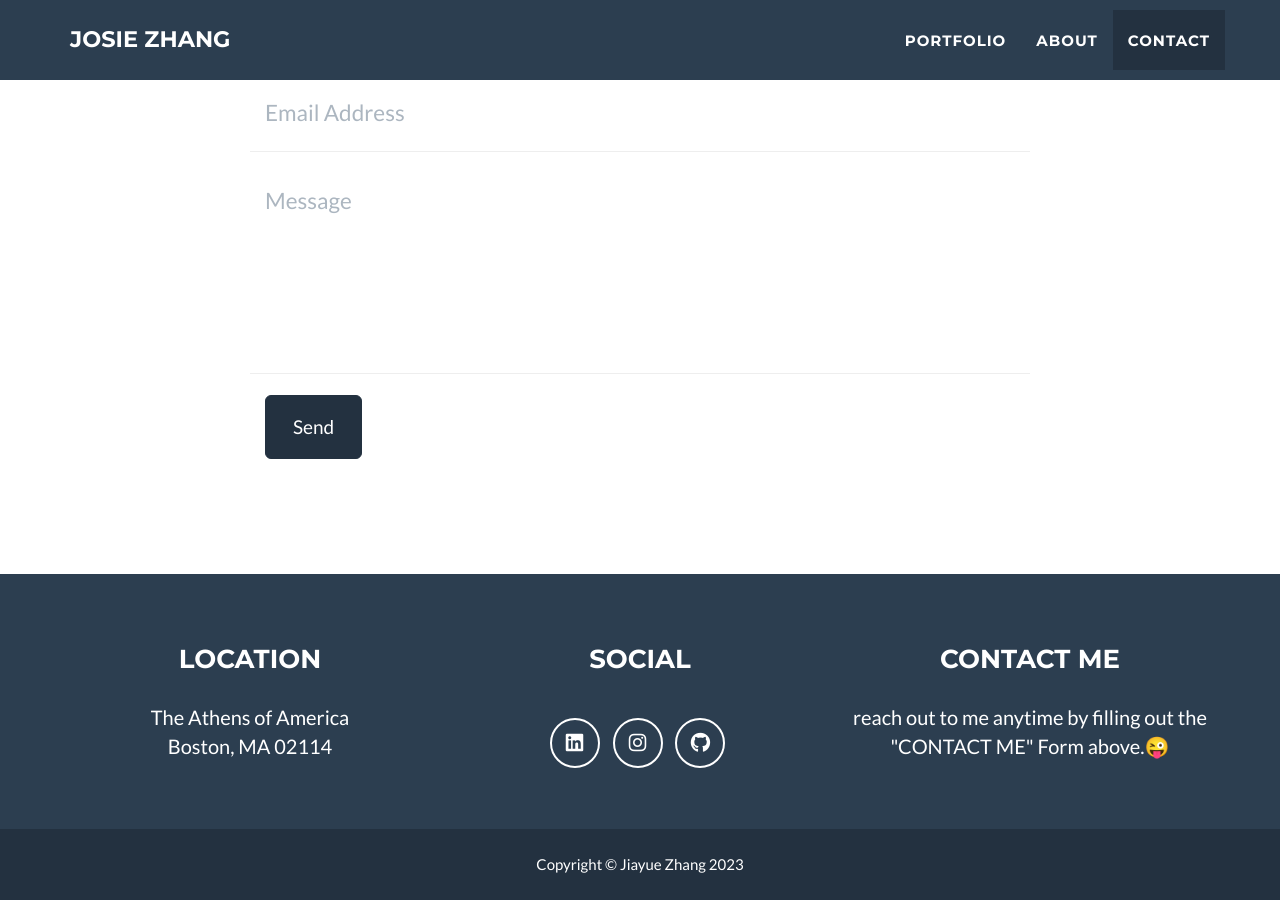
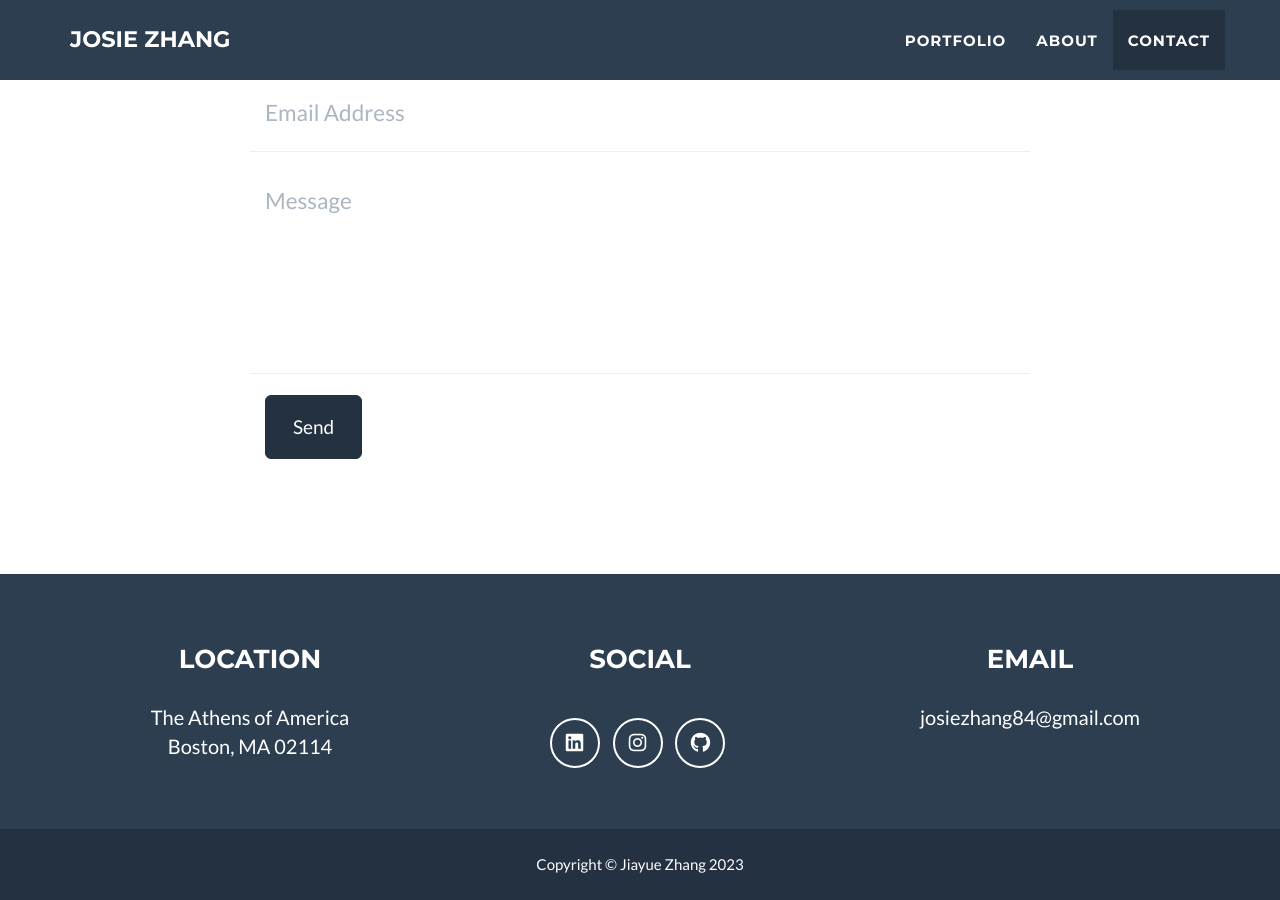
Before and after one commit to jiayuezhang84/jiayuezhang84.github.io, a Jekyll site: the page built from _posts/2014-07-18-project-1.markdown, in a window 1280 px wide and 900 px high, scrolled down 1961 px. Built offline with Jekyll 4.4.1, drawn with Linux system fonts in a browser that asks for light colours.

Commit message:
Update _config.yml

```diff
--- a/_config.yml
+++ b/_config.yml
@@ -35,7 +35,7 @@ footer:
   copyright: Jiayue Zhang
   location: Location
   social: Social
-  credits: Contact me
+  credits: Email
 
 # Social networks usernames (many more available: google-plus, flickr, dribbble, pinterest, instagram, tumblr, linkedin, etc.)
 social:
@@ -52,7 +52,7 @@ address:
   - line: Boston, MA 02114
 
 # Credits content
-credits: reach out to me anytime by filling out the "CONTACT ME" Form above.😜
+credits: josiezhang84@gmail.com
 
 # Build settings
 markdown: kramdown
```
